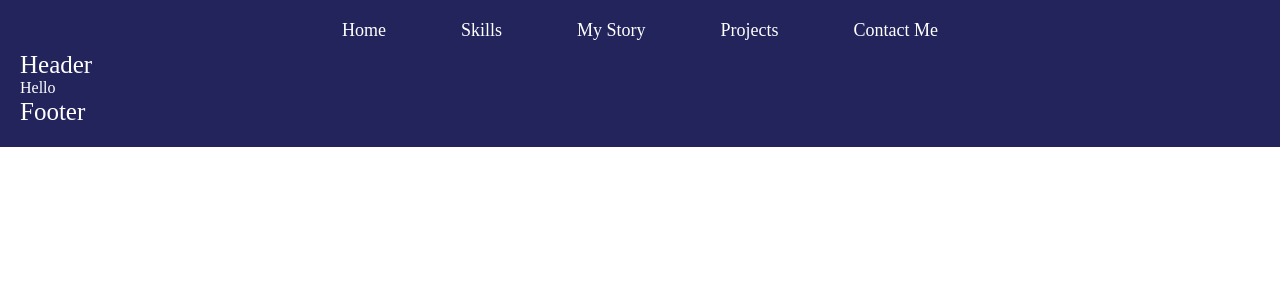
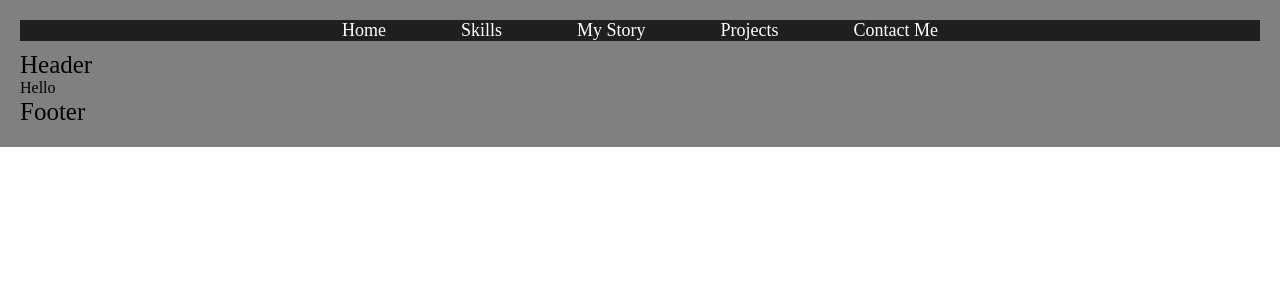
Before and after one commit to Bouderton/about-me, a React (Vite) app in the folder hello-vite/: page / in a window 1280 px wide. Shown: the top 300 px of the page. Built offline with nearby package versions, Linux system fonts and the light colour scheme.

Commit message:
color picker

```diff
--- a/hello-vite/src/components/App/App.css
+++ b/hello-vite/src/components/App/App.css
@@ -46,6 +46,6 @@
 .page {
   margin: 0 auto;
   padding: 20px;
-  background-color: #22245b;
-  color: white;
+  background-color: grey;
+  color: black;
 }
--- a/hello-vite/src/components/Nav/Nav.css
+++ b/hello-vite/src/components/Nav/Nav.css
@@ -1,5 +1,7 @@
 .nav {
   margin-bottom: 10px;
+  background-color: #211e1e;
+  color: white;
 }
 
 .nav__list {
```
